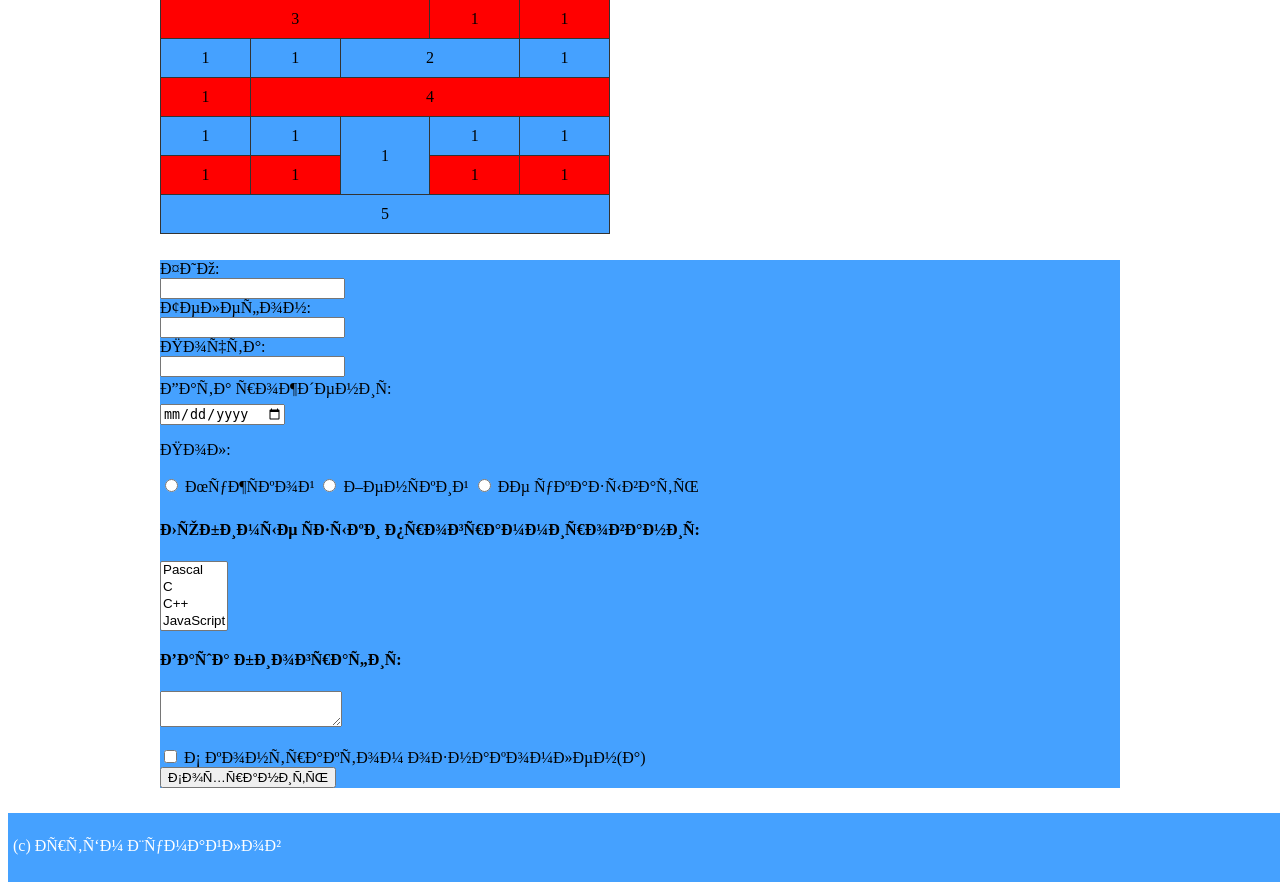
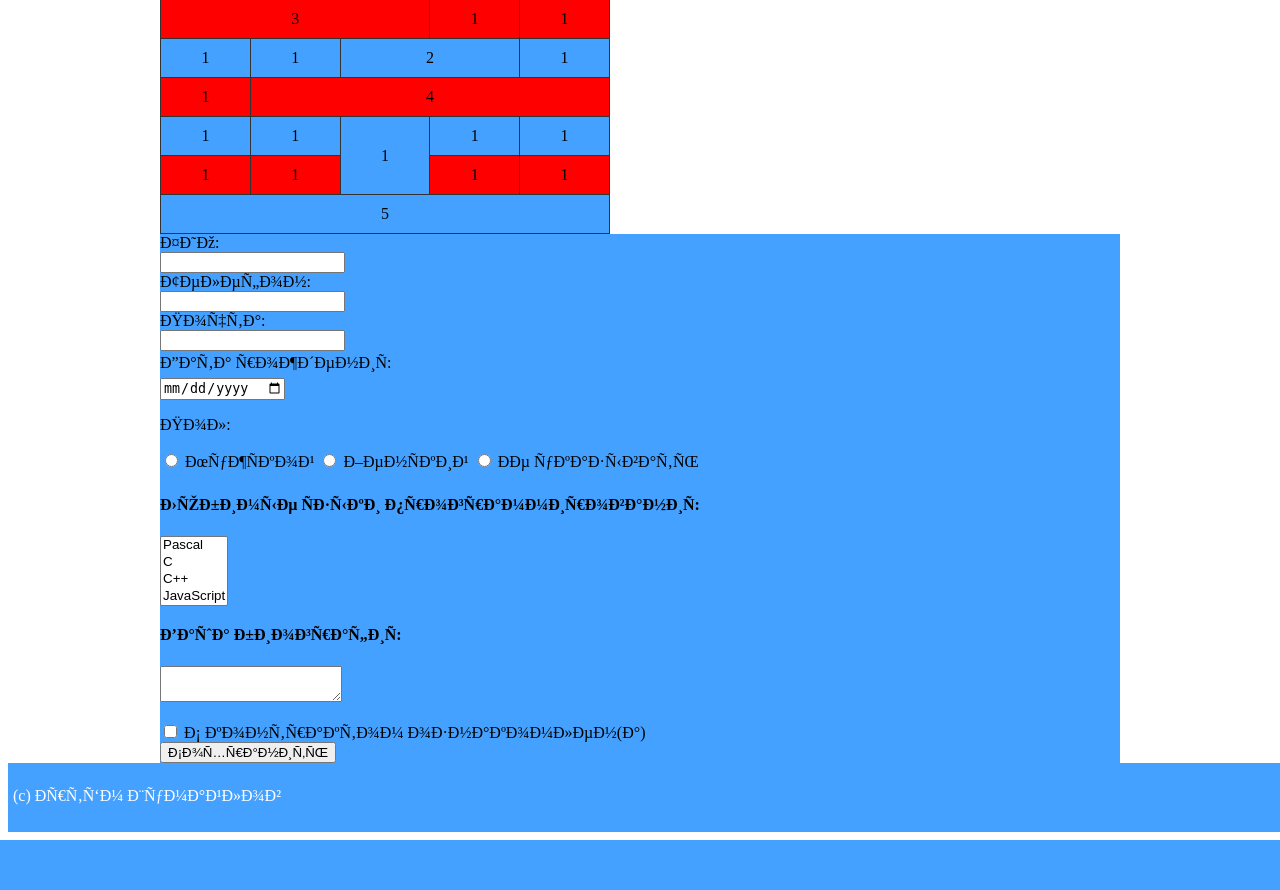
Before and after one commit to ArtyomShumaylov/ArtyomShumaylov.github.io, a PHP site: page / in a window 1280 px wide. Shown: the part 184-1074 px from the top of the page. After the commit the page ends 1024 px from the top, so only its background shows below. Run offline with PHP 8.4, Linux system fonts and the light colour scheme.

Commit message:
Update 3.css

```diff
--- a/3.css
+++ b/3.css
@@ -62,7 +62,7 @@ td
 .plist
 {
     background-color: #45a1ff;
-    margin: 2%;
+
 }
 .plist1
 {
```
